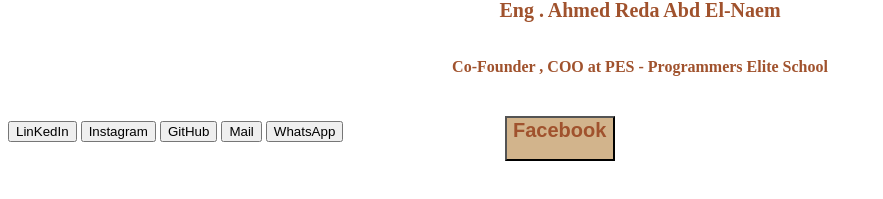
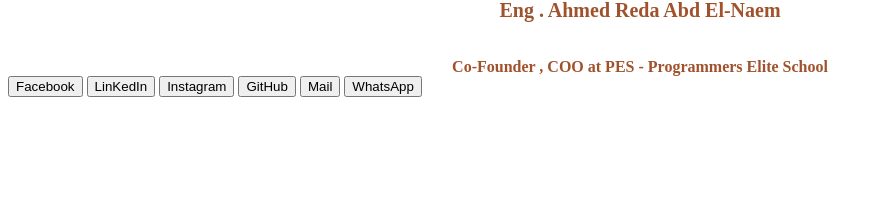
Before and after one commit to mayar88/Webpage, a plain HTML site: page Ahmed Reda.html in a window 1280 px wide. Shown: the part 445-644 px from the top of the page, without its empty margins (0-883 px from the left). Drawn offline with Linux system fonts and the light colour scheme.

Commit message:
Add files via upload
new

```diff
--- a/Ahmed Reda.html
+++ b/Ahmed Reda.html
@@ -16,7 +16,7 @@
     <h1 style= "margin: auto ;display: flex ;align-items: center; justify-content: center ;position:relative; height: 95px ; color:sienna ;font-size: 20px">Eng . Ahmed Reda Abd El-Naem</h1>
     <h2 style="margin: auto ;display: flex ; justify-content: center ;position: relative ; height:100 px;color:sienna ;font-size: 16px">Co-Founder , COO at PES - Programmers Elite School</h2>
 
-    <button class="button button1" onclick="location.href='https://www.facebook.com/profile.php?id=100005980906632&mibextid=LQQJ4d'" style="background-color:tan; width: 110px;height:45px; position: relative;margin: auto;display: flex; left:-80 ;top: 40 ;color:sienna; font-size: 20px; font-weight: bold;">
+    <button class="button button1" onclick="location.href='https://www.facebook.com/profile.php?id=100005980906632&mibextid=LQQJ4d'">
         Facebook
     </button>
     <button class="button button2" onclick="location.href='https://www.linkedin.com/in/ahmed-reda-abd-elnaem-59a679237?utm_source=share&utm_campaign=share_via&utm_content=profile&utm_medium=ios_app'">
```
